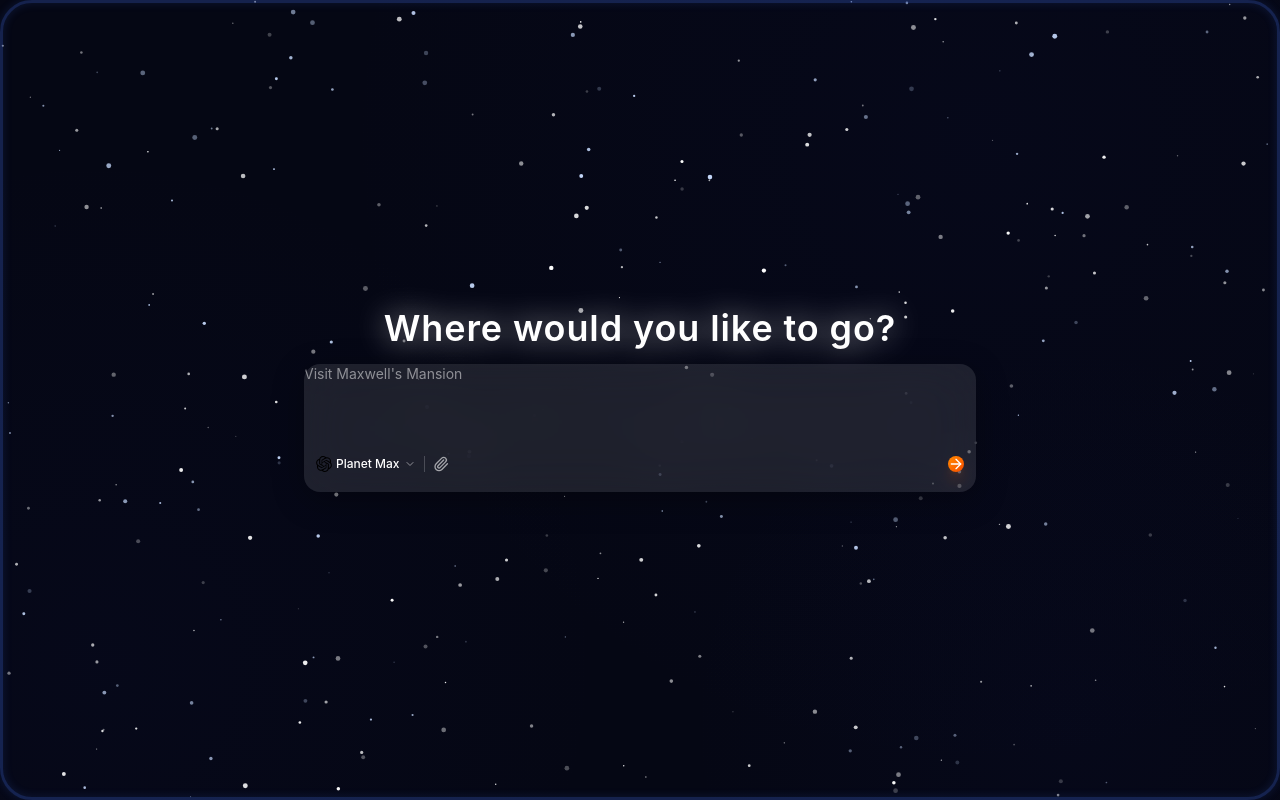
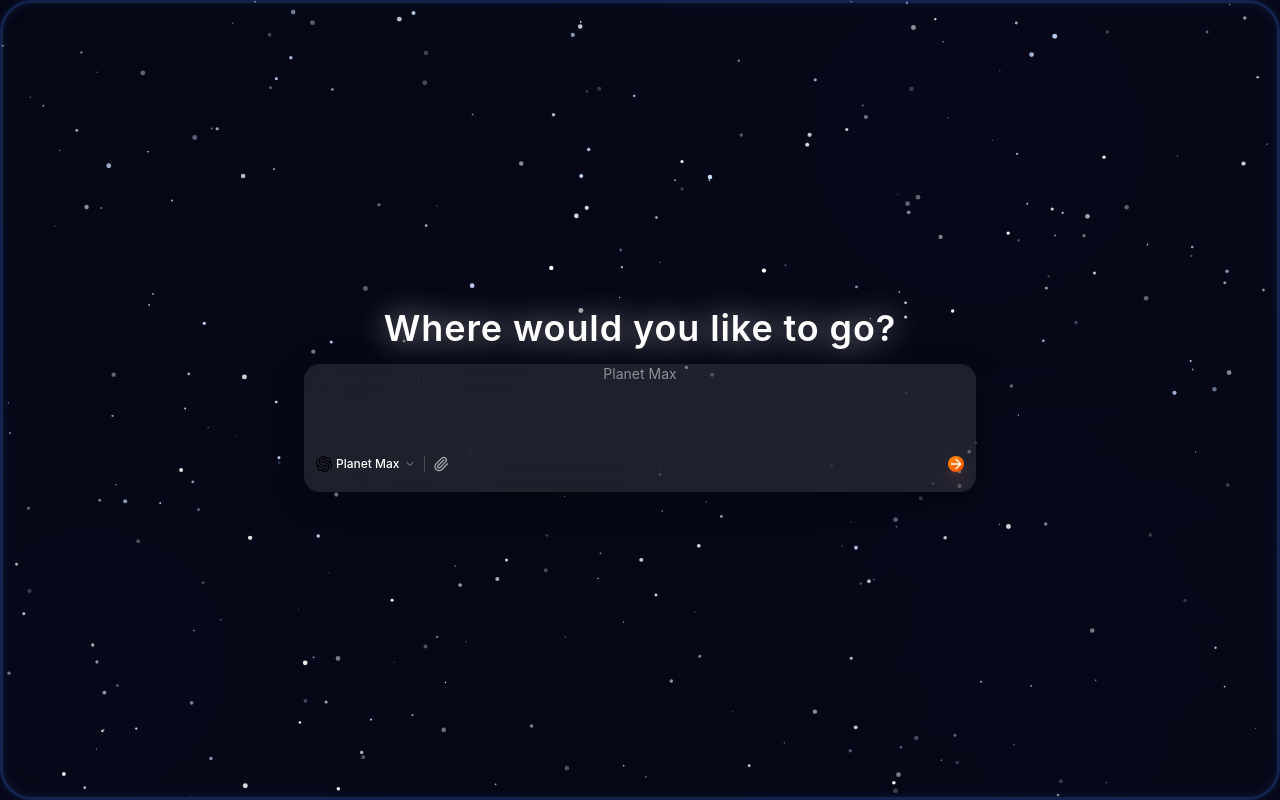
Before and after one commit to thecodemonki/LottoMax, a React (Vite) app: page / in a window 1280 px wide. Built offline with nearby package versions, Linux system fonts and the light colour scheme.

Commit message:
still changing that dang chat

```diff
--- a/src/components/ui/animated-ai-input.tsx
+++ b/src/components/ui/animated-ai-input.tsx
@@ -112,9 +112,9 @@ export function AI_Prompt({ onSend }) {
     };
 
     const handleKeyDown = (e: React.KeyboardEvent<HTMLTextAreaElement>) => {
-        if (e.key === "Enter" && !e.shiftKey && value.trim()) {
+        if (e.key === "Enter" && !e.shiftKey) {
             e.preventDefault();
-            if (onSend) onSend(value);
+            if (onSend) onSend(value.trim() || "Planet Max");
         }
     };
 
@@ -130,9 +130,9 @@ export function AI_Prompt({ onSend }) {
                             <Textarea
                                 id="ai-input-15"
                                 value={value}
-                                placeholder={"Visit Maxwell's Mansion"}
+                                placeholder={"Planet Max"}
                                 className={cn(
-                                    "w-full rounded-xl rounded-b-none px-4 py-6 bg-transparent border-none text-white placeholder:text-white/50 resize-none focus-visible:ring-0 focus-visible:ring-offset-0 text-left",
+                                    "w-full rounded-xl rounded-b-none px-4 py-6 bg-transparent border-none text-white placeholder:text-white/50 resize-none focus-visible:ring-0 focus-visible:ring-offset-0 text-center",
                                     "min-h-[72px]"
                                 )}
                                 ref={textareaRef}
@@ -235,7 +235,7 @@ export function AI_Prompt({ onSend }) {
                                     )}
                                     aria-label="Send message"
                                     onClick={() => {
-                                        if (onSend) onSend(value.trim() || "Visit Maxwell's Mansion");
+                                        if (onSend) onSend(value.trim() || "Planet Max");
                                     }}
                                 >
                                     <ArrowRight
```
Also changed, not shown: 4 other files (tests, documents, lock files or other folders).
